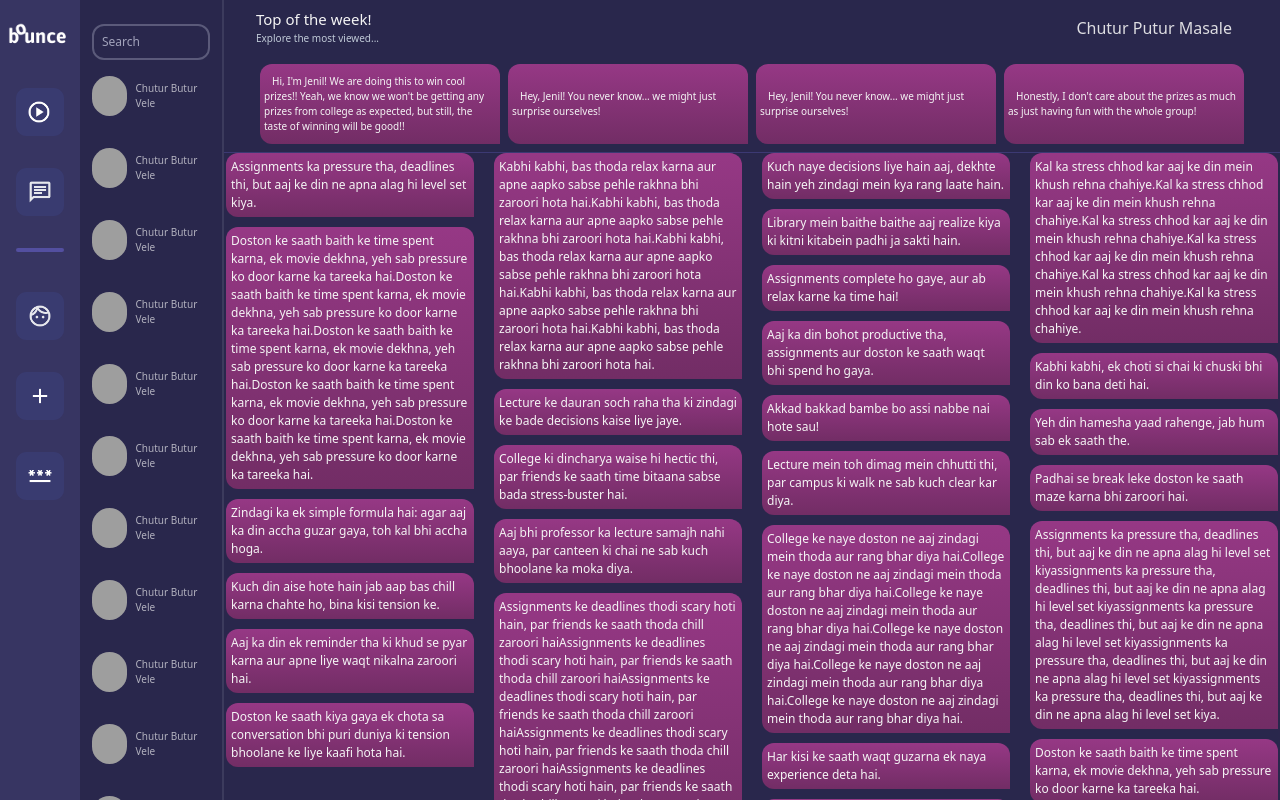
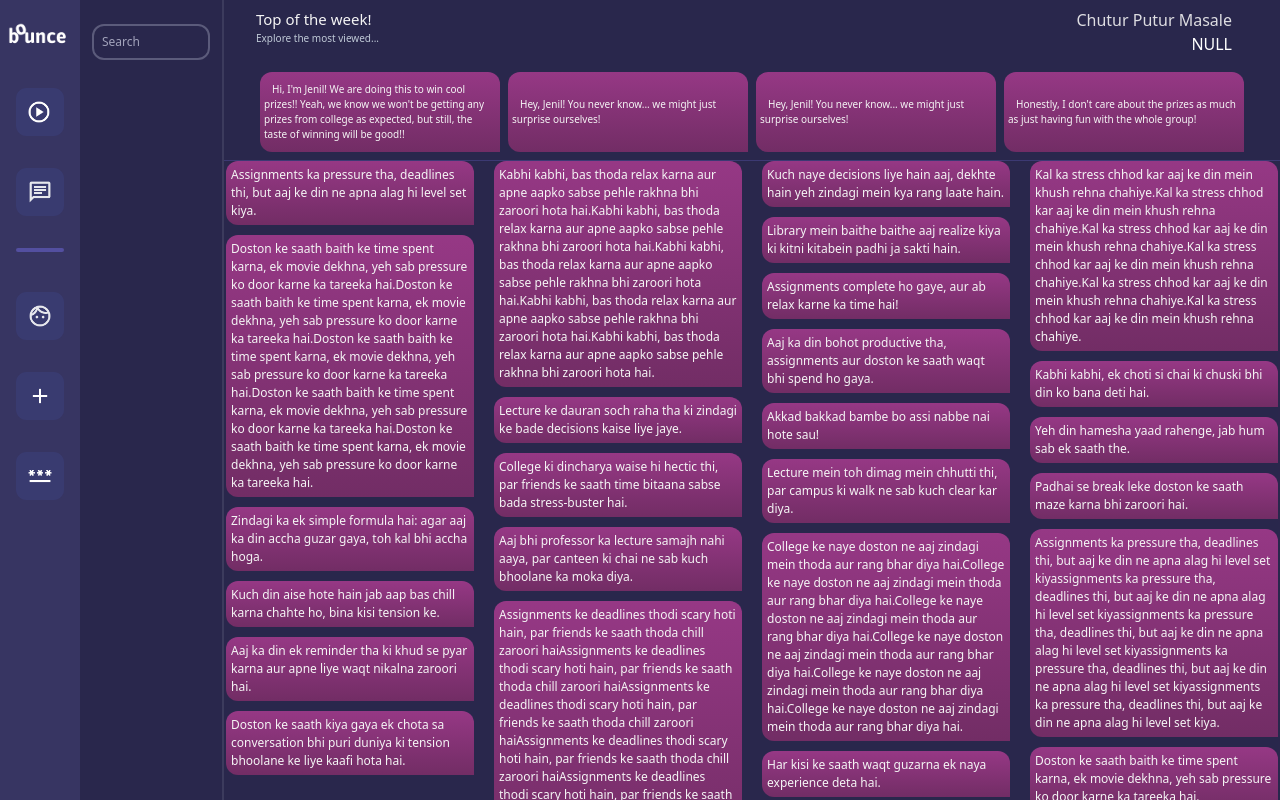
Before and after one commit to jenilparmar/design_to_develope, a Next.js app: page /chatRoom in a window 1280 px wide. Built offline with nearby package versions, Linux system fonts and the light colour scheme; grey boxes are pictures that could not be loaded; a web font is replaced by a local one.

Commit message:
starting of impleamenting authorisation work

```diff
--- a/Jenil/Components/ChatRoom/ChatBox.jsx
+++ b/Jenil/Components/ChatRoom/ChatBox.jsx
@@ -1,20 +1,25 @@
-import React from 'react'
+import React from "react";
 
-const ChatBox = ({url , name} ) => {
+const ChatBox = ({ url, name, setActiveCode }) => {
   return (
-   <>
-    <div className='w-full h-fit flex flex-row my-2 hover:bg-[#534fa081] py-2 rounded-xl'>
+    <>
+      <div
+        className="w-full h-fit flex flex-row my-2 hover:bg-[#534fa081] py-2 rounded-xl"
+        onClick={() => {
+          setActiveCode(name);
+        }}>
+        <div
+          className="h-10 w-10 rounded-full self-center "
+          style={{
+            backgroundImage: `url(${url})`,
+            backgroundSize: "cover",
+            backgroundPosition: "center",
+          }}></div>
+        <p className="self-center text-[#ffffffa4] ml-2 text-[10px]">{name}</p>
+      </div>
+      <div className="w-full h-[1px] bg-[#534fa0]"></div>
+    </>
+  );
+};
 
-      <div className='h-10 w-10 rounded-full self-center' style={{
-        backgroundImage:`url(${url})`,
-        backgroundSize:"cover",
-        backgroundPosition:"center"
-      }}></div>
-    <p className='self-center text-[#ffffffa4] ml-2 text-[10px]'>{name}</p>
-    </div>
-    <div className='w-full h-[1px] bg-[#534fa0]'></div>
-   </>
-  )
-}
-
-export default ChatBox
+export default ChatBox;
--- a/Jenil/Components/ChatRoom/HeaderChatRoom.jsx
+++ b/Jenil/Components/ChatRoom/HeaderChatRoom.jsx
@@ -1,7 +1,7 @@
 import React from "react";
 import ChatText from "./ChatText";
 
-const HeaderChatRoom = () => {
+const HeaderChatRoom = ({ activeCode }) => {
   return (
     <>
       <div className="flex flex-col">
@@ -14,9 +14,14 @@ const HeaderChatRoom = () => {
               Explore the most viewed...
             </p>
           </div>
-          <p className="text-[#f5f5f5e2] py-2 font-medium mr-4">
-            Chutur Putur Masale
-          </p>
+          <div className="flex flex-col-reverse justify-center">
+            <p className="self-end mr-4 text-[#fff]">
+              {(activeCode + "").toUpperCase()}
+            </p>
+            <p className="text-[#f5f5f5e2] font-medium mr-4">
+              Chutur Putur Masale
+            </p>
+          </div>
         </div>
         <div className="w-full h-fit py-2 flex flex-row justify-between px-8">
           <ChatText
@@ -38,7 +43,6 @@ const HeaderChatRoom = () => {
             text={
               "Honestly, I don't care about the prizes as much as just having fun with the whole group!"
             }
-
           />
         </div>
       </div>
--- a/Jenil/Components/ChatRoom/TableOfChats.jsx
+++ b/Jenil/Components/ChatRoom/TableOfChats.jsx
@@ -1,104 +1,30 @@
-import React from "react";
 
+import React, { useEffect, useState } from "react";
 import ChatBox from "./ChatBox";
-const TableOfChats = () => {
+
+
+const TableOfChats = ({codes  , setActiveCode}) => {
+
+
+
   return (
-    <div className="w-2/12 h-screen ml-20 border-r-2 border-[#a2a3bb28] overflow-y-scroll   flex flex-col px-3 py-6">
+    <div className="w-2/12 h-screen ml-20 border-r-2 border-[#a2a3bb28] overflow-y-scroll flex flex-col px-3 py-6">
       <input type="text" className="hidden" />
-      <div className="w-full border-2 border-[#a2a3bb6a]  text-[#A2A3BB] px-2 py-2 rounded-xl text-xs">
+      <div className="w-full border-2 border-[#a2a3bb6a] text-[#A2A3BB] px-2 py-2 rounded-xl text-xs">
         Search
       </div>
       <div className="h-8 w-full"></div>
-      <ChatBox
-        url={
-          "https://images.pexels.com/photos/1704488/pexels-photo-1704488.jpeg?auto=compress&cs=tinysrgb&dpr=1&w=500"
-        }
-        name={"Chutur Butur Vele"}
-      />
-      <ChatBox
-        url={
-          "https://images.pexels.com/photos/1704488/pexels-photo-1704488.jpeg?auto=compress&cs=tinysrgb&dpr=1&w=500"
-        }
-        name={"Chutur Butur Vele"}
-      />
-      <ChatBox
-        url={
-          "https://images.pexels.com/photos/1704488/pexels-photo-1704488.jpeg?auto=compress&cs=tinysrgb&dpr=1&w=500"
-        }
-        name={"Chutur Butur Vele"}
-      />
-      <ChatBox
-        url={
-          "https://images.pexels.com/photos/1704488/pexels-photo-1704488.jpeg?auto=compress&cs=tinysrgb&dpr=1&w=500"
-        }
-        name={"Chutur Butur Vele"}
-      />
-      <ChatBox
-        url={
-          "https://images.pexels.com/photos/1704488/pexels-photo-1704488.jpeg?auto=compress&cs=tinysrgb&dpr=1&w=500"
-        }
-        name={"Chutur Butur Vele"}
-      />
-      <ChatBox
-        url={
-          "https://images.pexels.com/photos/1704488/pexels-photo-1704488.jpeg?auto=compress&cs=tinysrgb&dpr=1&w=500"
-        }
-        name={"Chutur Butur Vele"}
-      />
-      <ChatBox
-        url={
-          "https://images.pexels.com/photos/1704488/pexels-photo-1704488.jpeg?auto=compress&cs=tinysrgb&dpr=1&w=500"
-        }
-        name={"Chutur Butur Vele"}
-      />
-      <ChatBox
-        url={
-          "https://images.pexels.com/photos/1704488/pexels-photo-1704488.jpeg?auto=compress&cs=tinysrgb&dpr=1&w=500"
-        }
-        name={"Chutur Butur Vele"}
-      />
-      <ChatBox
-        url={
-          "https://images.pexels.com/photos/1704488/pexels-photo-1704488.jpeg?auto=compress&cs=tinysrgb&dpr=1&w=500"
-        }
-        name={"Chutur Butur Vele"}
-      />
-      <ChatBox
-        url={
-          "https://images.pexels.com/photos/1704488/pexels-photo-1704488.jpeg?auto=compress&cs=tinysrgb&dpr=1&w=500"
-        }
-        name={"Chutur Butur Vele"}
-      />
-      <ChatBox
-        url={
-          "https://images.pexels.com/photos/1704488/pexels-photo-1704488.jpeg?auto=compress&cs=tinysrgb&dpr=1&w=500"
-        }
-        name={"Chutur Butur Vele"}
-      />
-      <ChatBox
-        url={
-          "https://images.pexels.com/photos/1704488/pexels-photo-1704488.jpeg?auto=compress&cs=tinysrgb&dpr=1&w=500"
-        }
-        name={"Chutur Butur Vele"}
-      />
-      <ChatBox
-        url={
-          "https://images.pexels.com/photos/1704488/pexels-photo-1704488.jpeg?auto=compress&cs=tinysrgb&dpr=1&w=500"
-        }
-        name={"Chutur Butur Vele"}
-      />
-      <ChatBox
-        url={
-          "https://images.pexels.com/photos/1704488/pexels-photo-1704488.jpeg?auto=compress&cs=tinysrgb&dpr=1&w=500"
-        }
-        name={"Chutur Butur Vele"}
-      />
-      <ChatBox
-        url={
-          "https://images.pexels.com/photos/1704488/pexels-photo-1704488.jpeg?auto=compress&cs=tinysrgb&dpr=1&w=500"
-        }
-        name={"Chutur Butur Vele"}
-      />
+      {codes &&
+        codes.map((code, index) => (
+          <ChatBox
+            key={index}
+            setActiveCode = {setActiveCode}
+            url={
+              "https://images.pexels.com/photos/1704488/pexels-photo-1704488.jpeg?auto=compress&cs=tinysrgb&dpr=1&w=500"
+            }
+            name={code}
+          />
+        ))}
     </div>
   );
 };
--- /dev/null
+++ b/Jenil/Components/addCodeToCookies.js
@@ -0,0 +1,38 @@
+import Cookies from 'js-cookie';
+
+// Function to add a code to the array in cookies
+export const addCodeToCookieArray = (code) => {
+  if (code.length !== 6) {
+    throw new Error('Code must be a 6-character string');
+  }
+
+  // Get the current cookie array
+  const existingCodes = Cookies.get('Thoughtscodes');
+  const codesArray = existingCodes ? JSON.parse(existingCodes) : [];
+
+
+  if (!codesArray.includes(code)) {
+    codesArray.push(code);
+  }
+
+  // Update the cookies
+  Cookies.set('Thoughtscodes', JSON.stringify(codesArray));
+};
+
+// Function to get the array of codes from cookies
+export const getCodesFromCookie = () => {
+  const existingCodes = Cookies.get('Thoughtscodes');
+  return existingCodes ? JSON.parse(existingCodes) : [];
+};
+
+// Function to remove a code from the cookie array
+export const removeCodeFromCookie = (code) => {
+  const existingCodes = Cookies.get('Thoughtscodes');
+  const codesArray = existingCodes ? JSON.parse(existingCodes) : [];
+
+  // Filter out the code to remove
+  const updatedCodes = codesArray.filter(item => item !== code);
+
+  // Update the cookies
+  Cookies.set('codes', JSON.stringify(updatedCodes));
+};
--- a/package.json
+++ b/package.json
@@ -9,6 +9,7 @@
     "lint": "next lint"
   },
   "dependencies": {
+    "js-cookie": "^3.0.5",
     "mongodb": "^6.10.0",
     "next": "15.0.3",
     "react": "19.0.0-rc-66855b96-20241106",
--- a/pages/chatRoom.jsx
+++ b/pages/chatRoom.jsx
@@ -1,18 +1,36 @@
-import HeaderChatRoom from '@/Jenil/Components/ChatRoom/HeaderChatRoom'
-import TableOfChats from '@/Jenil/Components/ChatRoom/TableOfChats'
-import Thoughts from '@/Jenil/Components/ChatRoom/Thoughts'
-import React from 'react'
+'use server'
+import HeaderChatRoom from '@/Jenil/Components/ChatRoom/HeaderChatRoom';
+import TableOfChats from '@/Jenil/Components/ChatRoom/TableOfChats';
+import Thoughts from '@/Jenil/Components/ChatRoom/Thoughts';
+import { getCodesFromCookie } from '@/Jenil/Components/addCodeToCookies';
+import React, { useState, useEffect } from 'react';
 
-const chatRoom = () => {
+const ChatRoom = () => {
+  const [codes, setCodes] = useState([]); // Codes from cookies
+  const [activeCode, setActiveCode] = useState(null); // Current active code
+
+  // Load codes from cookies on component mount
+  useEffect(() => {
+    const arr = getCodesFromCookie();
+    setCodes(arr);
+  }, []);
+
+  // Set the initial activeCode when codes are populated
+  useEffect(() => {
+    if (codes.length > 0) {
+      setActiveCode(codes[0]);
+    }
+  }, [codes]);
+
   return (
-    <div className='w-full h-screen bg-[#29274c] flex flex-row justify-between'>
-      <TableOfChats/>
-      <div className='w-10/12 flex flex-col'>
-      <HeaderChatRoom/>
-      <Thoughts/>
+    <div className="w-full h-screen bg-[#29274c] flex flex-row justify-between">
+      <TableOfChats codes={codes} setActiveCode={setActiveCode} />
+      <div className="w-10/12 flex flex-col">
+        <HeaderChatRoom activeCode={activeCode} />
+        <Thoughts />
       </div>
     </div>
-  )
-}
+  );
+};
 
-export default chatRoom
+export default ChatRoom;
--- /dev/null
+++ b/pages/cookies.jsx
@@ -0,0 +1,34 @@
+import { addCodeToCookieArray , getCodesFromCookie , removeCodeFromCookie } from "@/Jenil/Components/addCodeToCookies";
+
+
+export default function Cookies() {
+  const handleAddCode = () => {
+    try {
+     addCodeToCookieArray('sdfgfd');
+      alert('Code added!');
+    } catch (error) {
+      console.error(error.message);
+    }
+  };
+
+  const handleGetCodes = () => {
+    const codes = getCodesFromCookie();
+    alert(codes[0])
+    console.log('Saved Codes:', codes);
+  };
+
+  const handleRemoveCode = () => {
+    removeCodeFromCookie('sdkfjn');
+    alert('Code removed!');
+  };
+
+  return (
+    <div>
+    <div className="ml-20 flex flex-col">
+    <button onClick={handleAddCode}>Add Code</button>
+      <button onClick={handleGetCodes}>Get Codes</button>
+      <button onClick={handleRemoveCode}>Remove Code</button>
+    </div>
+    </div>
+  );
+}
```
Also changed, not shown: 1 other file (tests, documents, lock files or other folders).
